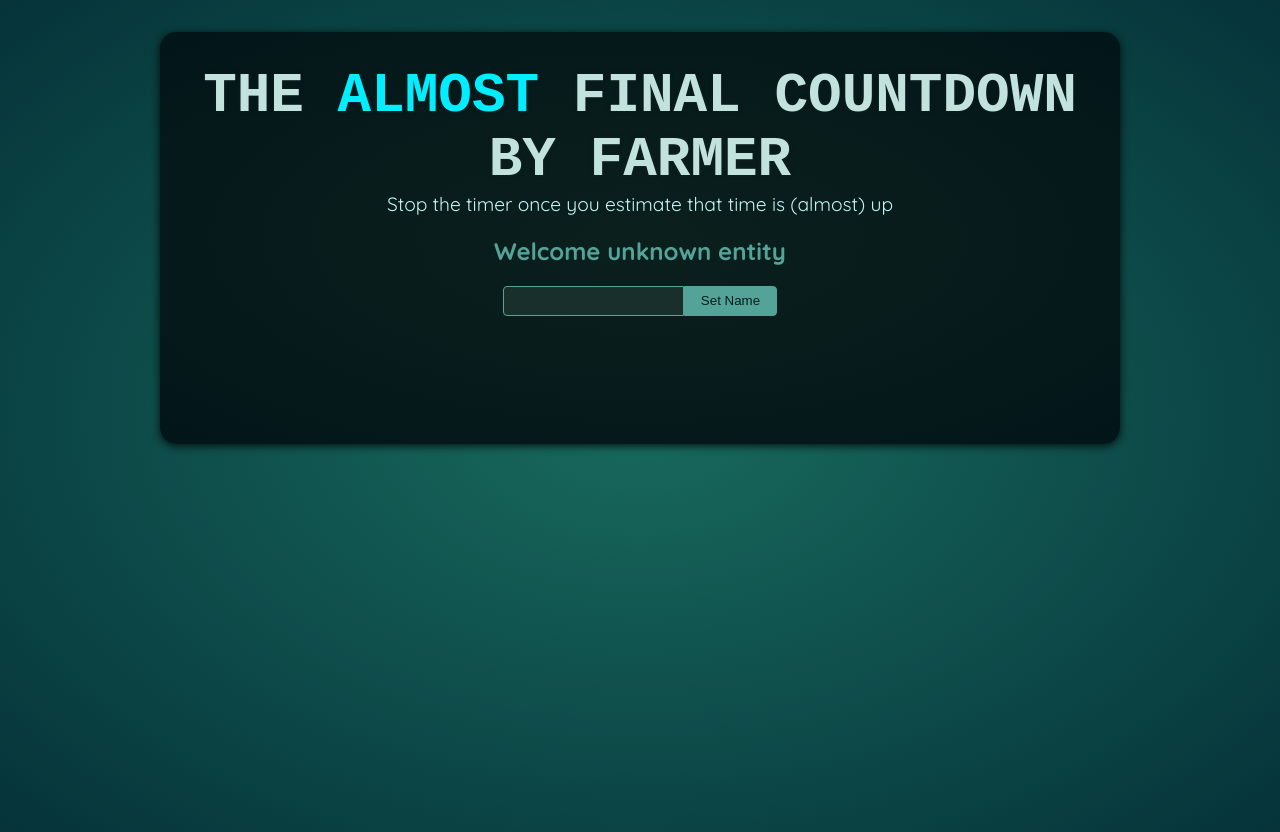
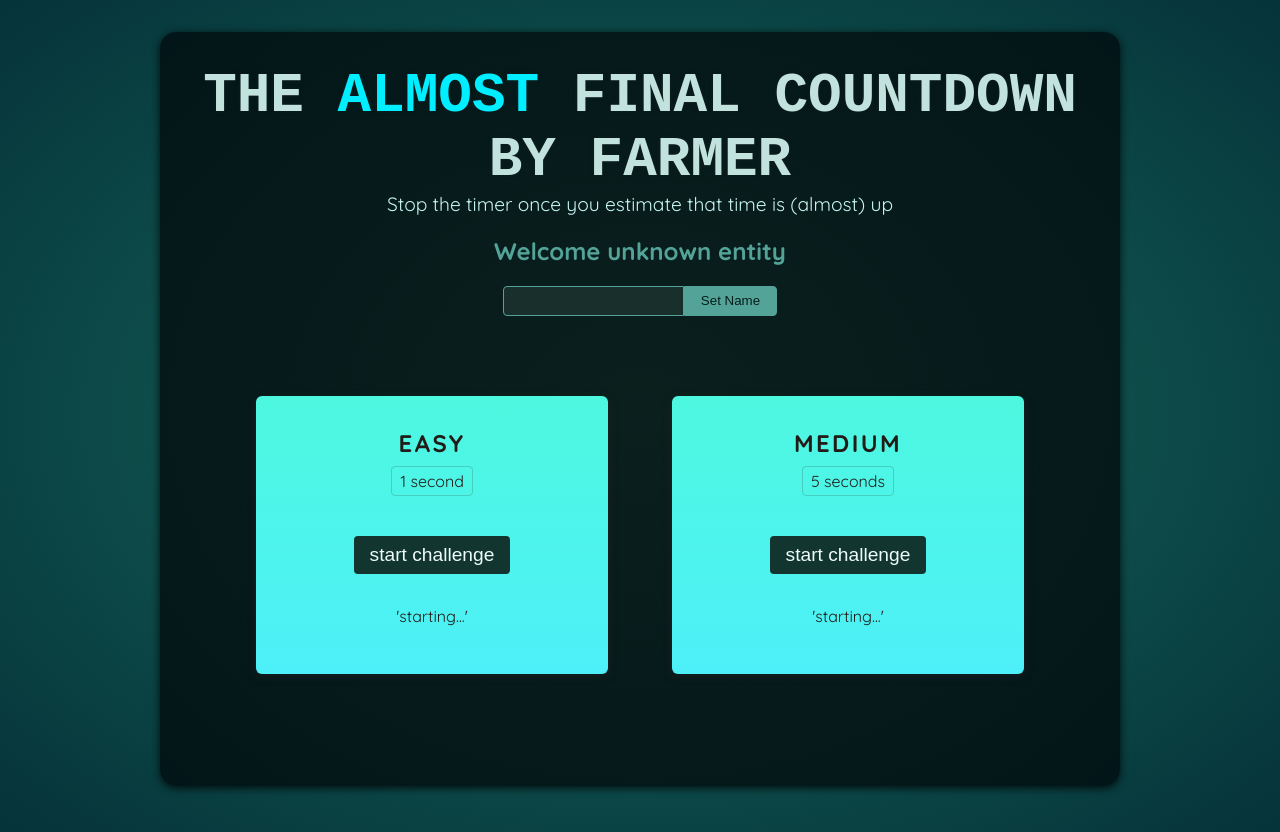
Before and after one commit to farmerlin731/Countdown-Game, a React (Vite) app: page / in a window 1280 px wide. Built offline with nearby package versions, Linux system fonts and the light colour scheme; a web font is replaced by a local one.

Commit message:
Set 'Player.jsx' & 'TimerChallenge.jsx'.

```diff
--- a/src/App.jsx
+++ b/src/App.jsx
@@ -1,10 +1,14 @@
-import Player from './components/Player.jsx';
+import Player from "./components/Player.jsx";
+import TimerChallenge from "./components/TimerChallenge.jsx";
 
 function App() {
   return (
     <>
       <Player />
-      <div id="challenges"></div>
+      <div id="challenges">
+        <TimerChallenge title="Easy" targetTime={1} />
+        <TimerChallenge title="Medium" targetTime={5} />
+      </div>
     </>
   );
 }
--- a/src/components/Player.jsx
+++ b/src/components/Player.jsx
@@ -1,10 +1,22 @@
+import { useRef } from "react";
+import { useState } from "react";
+
 export default function Player() {
+  const [playerName, setPlayerName] = useState("");
+  const inputRef = useRef();
+  function handleSubmit() {
+    setPlayerName(inputRef.current.value);
+    inputRef.current.value = ""; //imperative, don't advise
+  }
+
   return (
     <section id="player">
-      <h2>Welcome unknown entity</h2>
+      <h2>Welcome {playerName || "unknown entity"}</h2>
       <p>
-        <input type="text" />
-        <button>Set Name</button>
+        <input ref={inputRef} type="text" />
+        <button type="button" onClick={handleSubmit}>
+          Set Name
+        </button>
       </p>
     </section>
   );
--- /dev/null
+++ b/src/components/TimerChallenge.jsx
@@ -0,0 +1,14 @@
+export default function TimerChallenge({ title, targetTime }) {
+  return (
+    <section className="challenge">
+      <h2>{title}</h2>
+      <p className="challenge-time">
+        {targetTime} second{targetTime > 1 ? "s" : ""}
+      </p>
+      <p>
+        <button>start challenge</button>
+      </p>
+      <p className="">'starting...'</p>
+    </section>
+  );
+}
```
